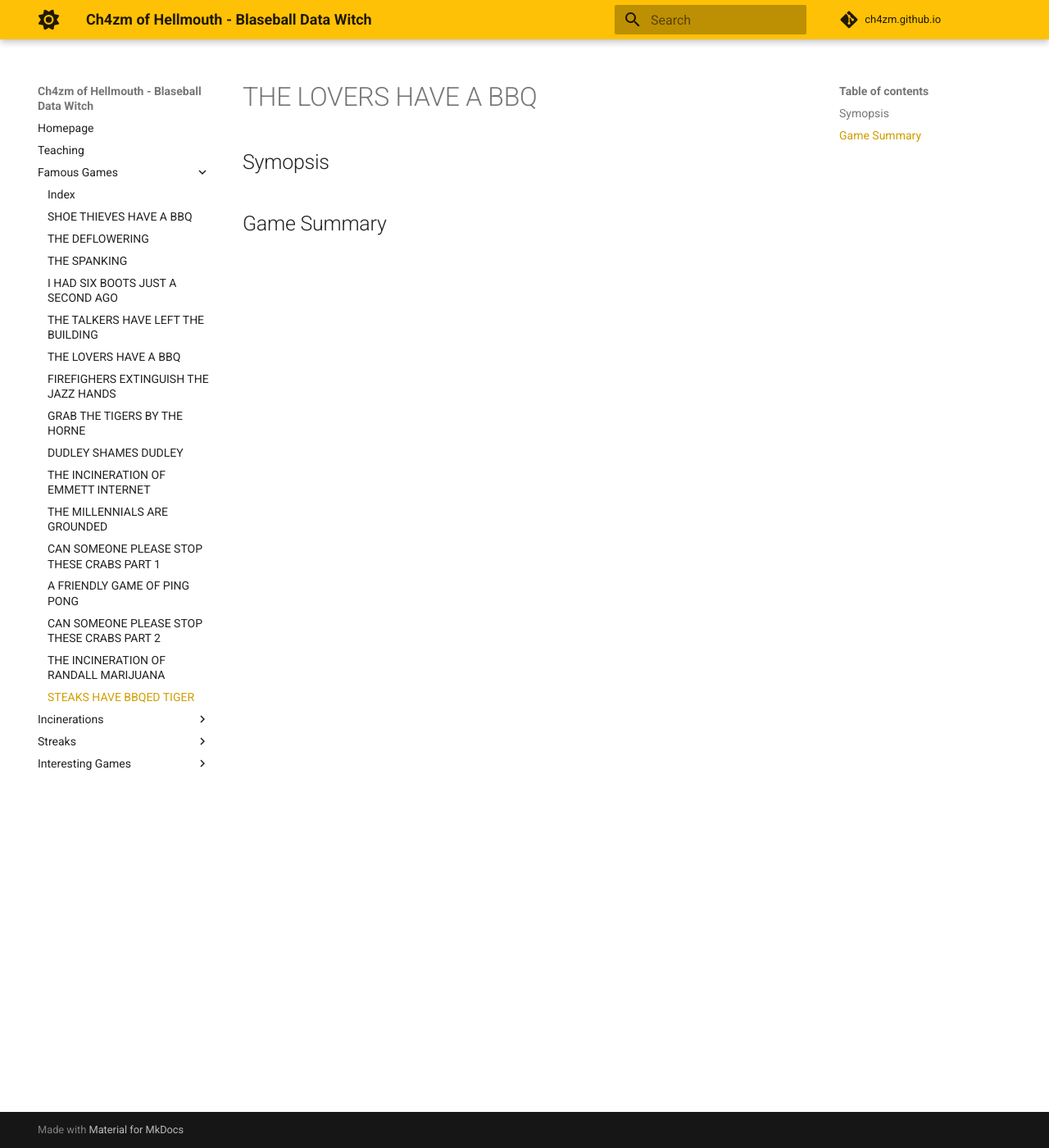
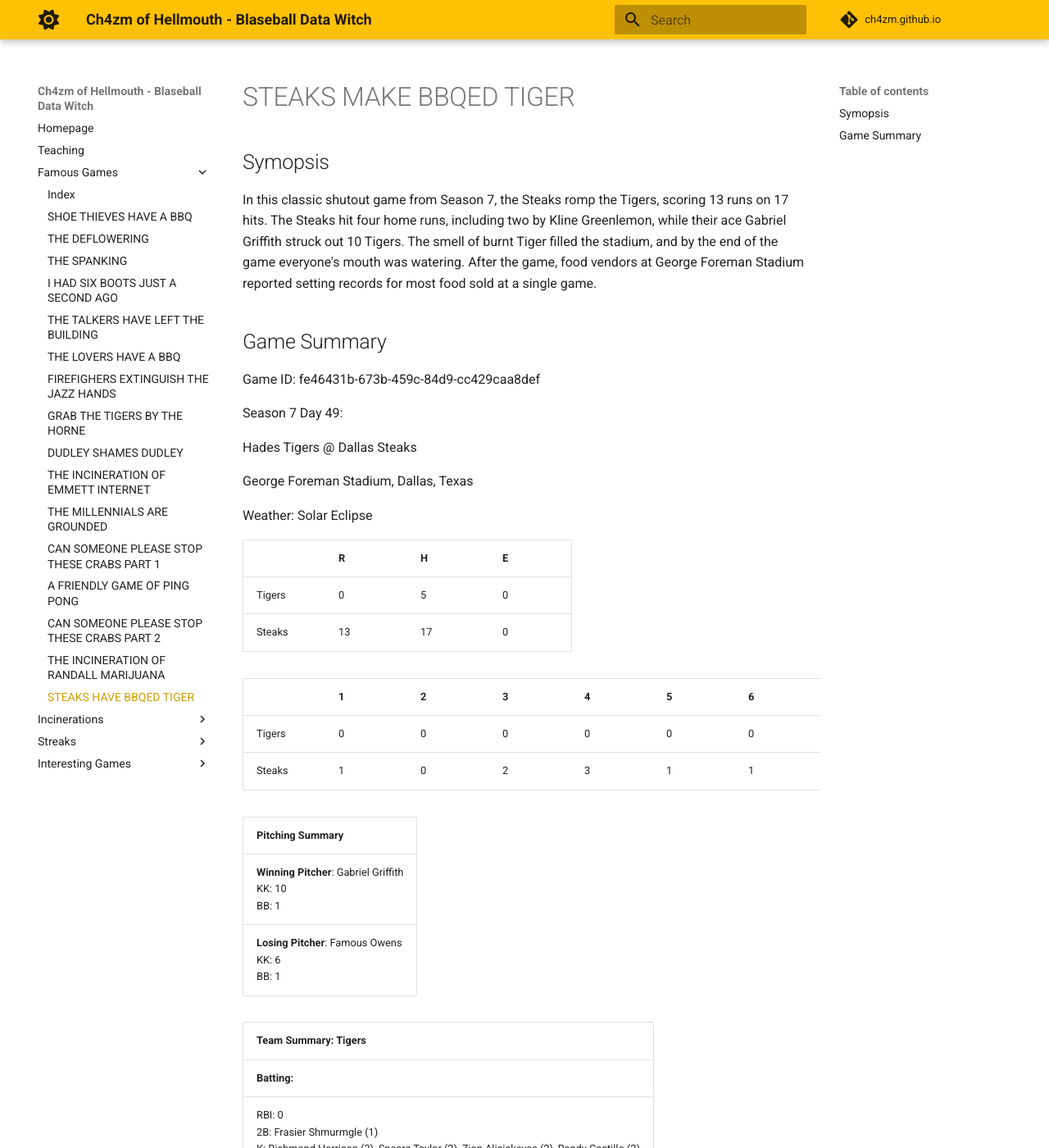
Before and after one commit to ch4zm/ch4zm.github.io, an MkDocs documentation site: the page built from docs/famous_bbqedtiger.md, in a window 1280 px wide and 1400 px high. Shown: the whole window at 82% size. Built offline with MkDocs 1.6.1 and Material for MkDocs 9.7.7, drawn with Linux system fonts in a browser that asks for light colours; comment, search, counter and statistics services are not loaded; some of the changed text lies outside the part shown.

Commit message:
update bbqed tiger famous game

```diff
--- a/docs/famous_bbqedtiger.md
+++ b/docs/famous_bbqedtiger.md
@@ -1,5 +1,55 @@
-# THE LOVERS HAVE A BBQ
+# STEAKS MAKE BBQED TIGER
 
 ## Symopsis
 
+In this classic shutout game from Season 7, the Steaks romp the Tigers, scoring
+13 runs on 17 hits. The Steaks hit four home runs, including two by Kline Greenlemon,
+while their ace Gabriel Griffith struck out 10 Tigers. The smell of burnt Tiger
+filled the stadium, and by the end of the game everyone's mouth was watering.
+After the game, food vendors at George Foreman Stadium reported setting records for
+most food sold at a single game.
+
+
 ## Game Summary
+
+
+Game ID: fe46431b-673b-459c-84d9-cc429caa8def
+
+Season 7 Day 49:
+
+Hades Tigers @ Dallas Steaks
+
+George Foreman Stadium, Dallas, Texas
+
+Weather: Solar Eclipse
+
+
+
+|  | R | H | E |
+| --- | --- | --- | --- |
+| Tigers |   0 |   5 |   0 |
+| Steaks |  13 |  17 |   0 |
+
+
+|  |   1 |   2 |   3 |   4 |   5 |   6 |   7 |   8 |   9 |  R | H | E |
+| --- | --- | --- | --- | --- | --- | --- | --- | --- | --- | --- | --- | --- |
+| Tigers |   0 |   0 |   0 |   0 |   0 |   0 |   0 |   0 |   0 |   0 |   5 |   0 |
+| Steaks |   1 |   0 |   2 |   3 |   1 |   1 |   3 |   2 |   0 |  13 |  17 |   0 |
+
+
+| Pitching Summary |
+| --- |
+| **Winning Pitcher**: Gabriel Griffith<br />KK: 10<br />BB: 1 |
+| **Losing Pitcher**: Famous Owens<br />KK: 6<br />BB: 1 |
+
+
+| Team Summary: Tigers |
+| --- |
+| **Batting:** |
+| RBI: 0 <br />2B: Frasier Shmurmgle (1) <br />K: Richmond Harrison (3), Spears Taylor (2), Zion Aliciakeyes (2), Randy Castillo (2) <br />LOB: 5 |
+
+
+| Team Summary: Steaks |
+| --- |
+| **Batting:** |
+| RBI: 13 <br />HR: Kline Greenlemon (2), Sebastian Telephone (1), Conner Haley (1) <br />3B: Cory Ross (1), Summers Pony (1), August Sky (1) <br />2B: Sam Scandal (2), Conner Haley (1), Marco Stink (1), Sebastian Telephone (1) <br />1B: Marco Stink (2) <br />K: Sebastian Telephone (3) <br />SAC: Paula Mason (1) <br />LOB: 6 |
```
Also changed, not shown: docs/famous.md (+1 -1 lines).
